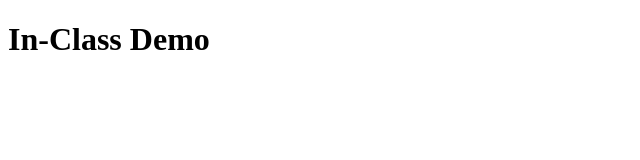
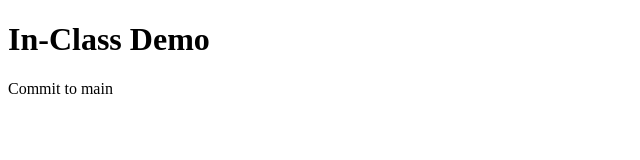
Before and after one commit to GraceBowles/in-class-demo, a plain HTML site: page index.html in a window 1280 px wide. Shown: the whole page, without its empty margins (0-640 px from the left). Drawn offline with Linux system fonts and the light colour scheme.

Commit message:
Commit to main the correct way
Created header and title as well as a commit to main paragraph.

```diff
--- a/index.html
+++ b/index.html
@@ -9,6 +9,7 @@
 <body>
 
 <h1>In-Class Demo</h1>
+<p>Commit to main</p>
 
 </body>
 </html>
```
